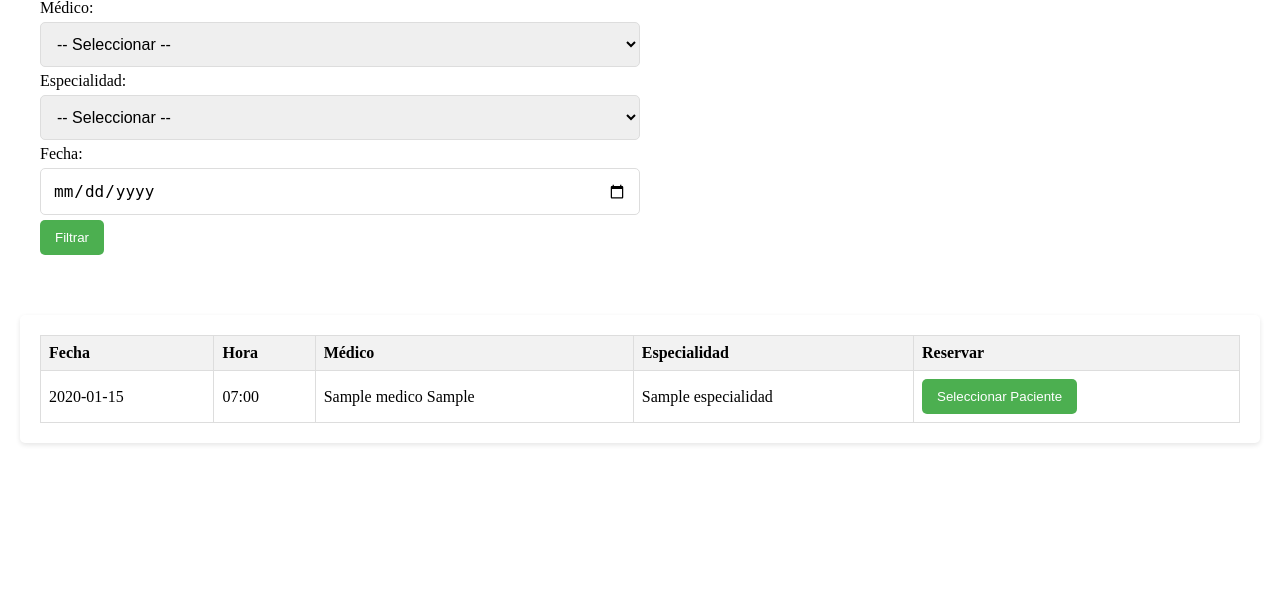
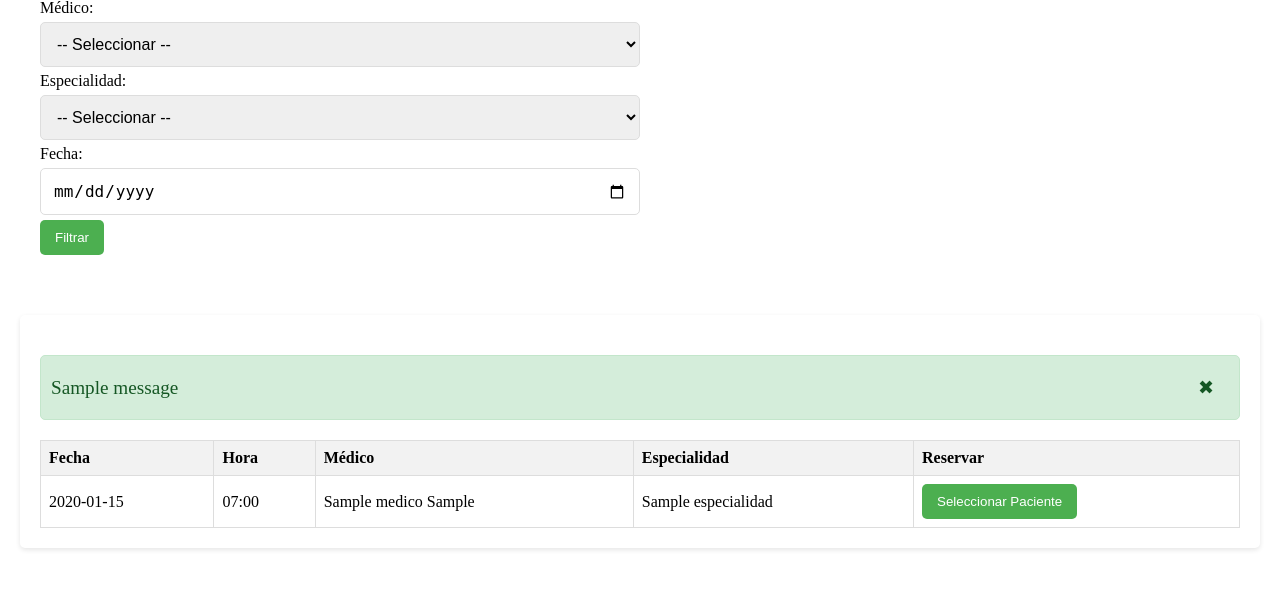
Before and after one commit to malenavero/gestion_turnos, a Django app: page /turnos/turnero_reservar/ in a window 1280 px wide. Shown: the part 171-760 px from the top of the page. Run offline with Django 4.2, Linux system fonts and the light colour scheme; a user stored in the database is signed in; tables that the repository leaves empty hold one stand-in row (values such as "Sample post"); one stand-in notice (Sample message) is shown.

Commit message:
reservar turno estilo

```diff
--- a/turnos/static/css/styles.css
+++ b/turnos/static/css/styles.css
@@ -359,3 +359,49 @@ input, select, textarea {
     padding: 20px; /* Espacio interno alrededor de la tabla */
     margin: 20px; /* Espacio externo */
 }
+
+
+/* MODAL TURNO INFO */
+
+.turno-info {
+    padding: 15px;
+    border: 1px solid #ccc;
+    border-radius: 8px;
+    background-color: #f9f9f9;
+}
+
+.details-container p {
+    margin: 5px 0;
+}
+
+.details-container strong {
+    color: #333;
+}
+
+
+/* Tirno agendado con exito */
+.success-alert {
+    background-color: #d4edda; /* Verde claro */
+    color: #155724; /* Verde oscuro */
+    padding: 10px;
+    margin: 20px 0;
+    border: 1px solid #c3e6cb; /* Borde verde claro */
+    border-radius: 5px;
+    font-size: 1.2em; /* Tamaño de fuente más grande */
+    display: flex; /* Usar flex para centrar contenido */
+    align-items: center; /* Centrar verticalmente */
+}
+
+
+.success-alert p {
+    margin: 0; /* Sin margen en el párrafo */
+}
+
+.success-alert-close-btn {
+    background: none;
+    border: none;
+    color: #155724; /* Color verde oscuro */
+    font-size: 1em; /* Tamaño de fuente grande */
+    cursor: pointer; /* Cambia el cursor al pasar por encima */
+    margin-left: auto; /* Empuja el botón a la derecha */
+}
--- a/turnos/static/js/ui_funciones.js
+++ b/turnos/static/js/ui_funciones.js
@@ -4,3 +4,8 @@
 function closeErrorMessage() {
     document.getElementById('errorMessage').style.display = 'none';
 }
+
+// Close Alert
+function closeAlert(idAlert) {
+    document.getElementById(idAlert).style.display = 'none';
+}
--- a/turnos/templates/base.html
+++ b/turnos/templates/base.html
@@ -24,6 +24,6 @@
     {% include 'modales.html' %}
 
     <script src="{% static 'js/modals.js' %}"></script>
-    <script src="{% static 'js/ui-funciones.js' %}"></script>
+    <script src="{% static 'js/ui_funciones.js' %}"></script>
 </body>
 </html>
--- a/turnos/templates/gestion_turnos/turnero_reservar.html
+++ b/turnos/templates/gestion_turnos/turnero_reservar.html
@@ -2,6 +2,7 @@
 
 {% block content %}
 <h1 class="page-title">Reservar Turno</h1>
+
 <div class="filter-form-container">
     <form method="get" class="filter-form">
         <label for="medico">Médico:</label>
@@ -27,7 +28,16 @@
     </form>
 </div>
 
+
 <div class="table-container">
+    {% if messages %}
+    <div class="success-alert" id="successAlert">
+        {% for message in messages %}
+            <p>{{ message }}</p>
+        {% endfor %}
+        <button class="success-alert-close-btn" onclick="closeAlert('successAlert')">✖</button>
+    </div>
+{% endif %}
     <table>
         <thead>
             <tr>
--- a/turnos/views/gestion_turnos/gestion_turnos_views.py
+++ b/turnos/views/gestion_turnos/gestion_turnos_views.py
@@ -3,8 +3,7 @@
 from django.forms import ValidationError
 from django.shortcuts import get_object_or_404, redirect, render
 from django.contrib.auth.decorators import login_required
-from django.http import HttpResponseRedirect, JsonResponse
-from django.urls import reverse
+from django.contrib import messages
 
 from turnos.models import Especialidad, Medico, Paciente, Turno
 from turnos.utils import filtrar_turnos
@@ -40,6 +39,7 @@ def turnero_reservar(request):
 
         try:
             turno.reservar(paciente)
+            messages.success(request, 'Turno agendado con éxito.')
             return redirect('turnero_reservar')  # Redirigir a la misma página sin filtros
         except ValidationError as e:
             error_message = str(e)
```
Also changed, not shown: turnos/static/js/modals.js (+18 -9 lines).
